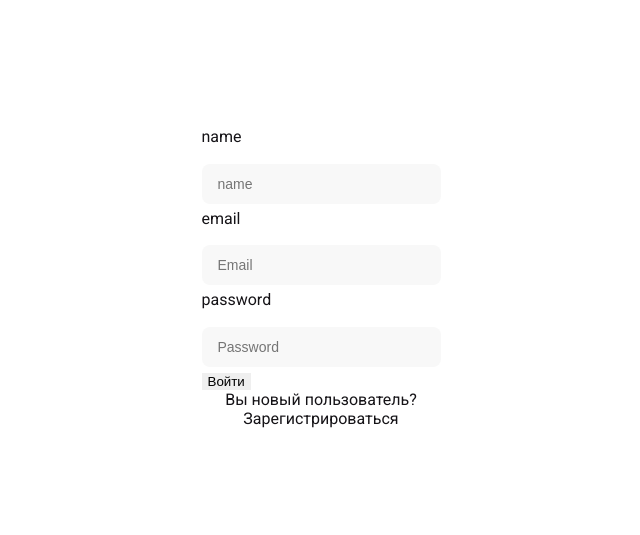
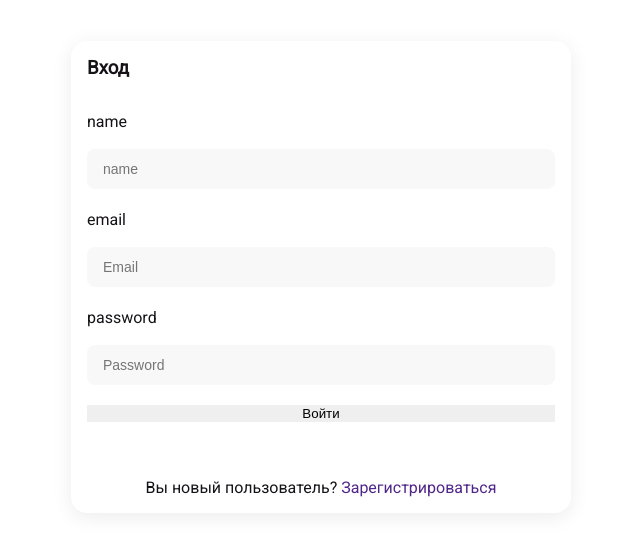
Before and after one commit to dimashikalov/antipoff-test, a React (Create React App) app: page /login in a window 1280 px wide. Shown: the part 123-658 px from the top of the page, without its empty margins (319-959 px from the left). Built offline with nearby package versions, Linux system fonts and the light colour scheme.

Commit message:
delete entry + added styles in LoginPage

```diff
--- a/src/components/Input/Input.jsx
+++ b/src/components/Input/Input.jsx
@@ -21,7 +21,6 @@ import cn from "classnames";
 // };
 
 export const Input = forwardRef(({ className, error, ...props }, ref) => {
-  console.log(error);
   return (
     <div className={cn(className, styles.wrapper)}>
       <label htmlFor={props.title} className={styles.label}>
--- a/src/pages/LoginPage/LoginPage.jsx
+++ b/src/pages/LoginPage/LoginPage.jsx
@@ -27,7 +27,10 @@ export const LoginPage = () => {
 
   return (
     <div className={styles.wrapper}>
+      <div className={styles.form_wrapper}>
+        <h3 className={styles.title}>Вход</h3>
         <form onSubmit={handleSubmit(onSubmit)}>
+          <div className={styles.inputs}>
             <Input
               title="name"
               type="text"
@@ -66,9 +69,11 @@ export const LoginPage = () => {
             <button className={styles.button} type="submit">
               Войти
             </button>
+          </div>
         </form>
 
-      {nav}
+        <div className={styles.nav}>{nav}</div>
+      </div>
     </div>
   );
 };
--- a/src/pages/LoginPage/loginPage.module.css
+++ b/src/pages/LoginPage/loginPage.module.css
@@ -6,3 +6,35 @@
 	height: 100vh;
 
 }
+.form_wrapper{
+	display: flex;
+		flex-direction: column;
+		width: 500px;
+		padding: 16px;
+
+		gap: 16px;
+
+		border-radius: 16px;
+		background: var(--white);
+		box-shadow: 0px 4px 20px 0px rgba(0, 0, 0, 0.08);
+}
+
+.title {
+	margin: 0;
+}
+
+.inputs {
+	display: flex;
+	flex-direction: column;
+	row-gap: 16px;
+	margin: 16px 0 24px;
+}
+
+.nav {
+	margin-top: 16px;
+	text-align: center;
+}
+
+.nav>a {
+	color: var(--violet);
+}
```
Lines whose indentation alone changed are shown as unchanged.
